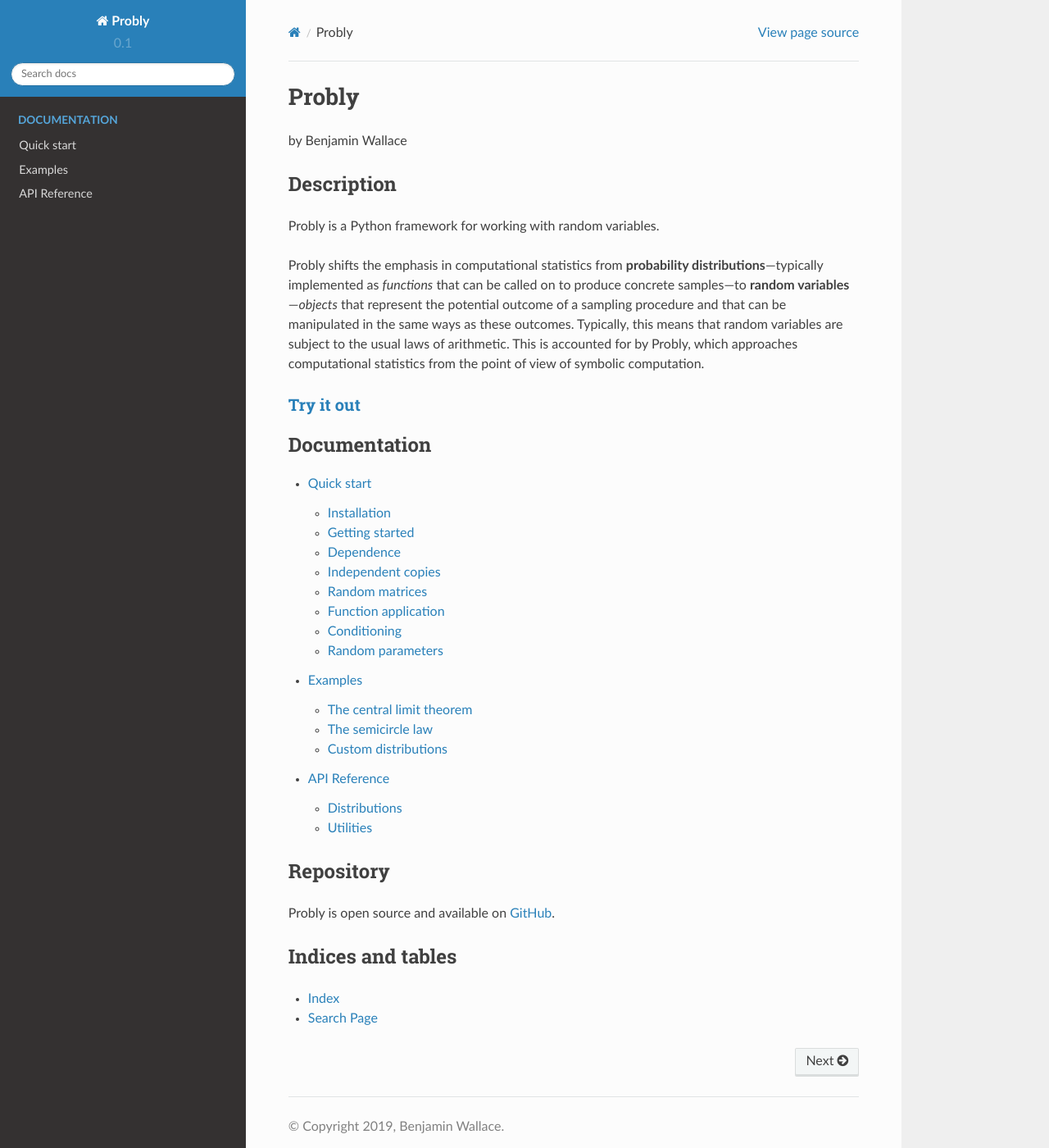
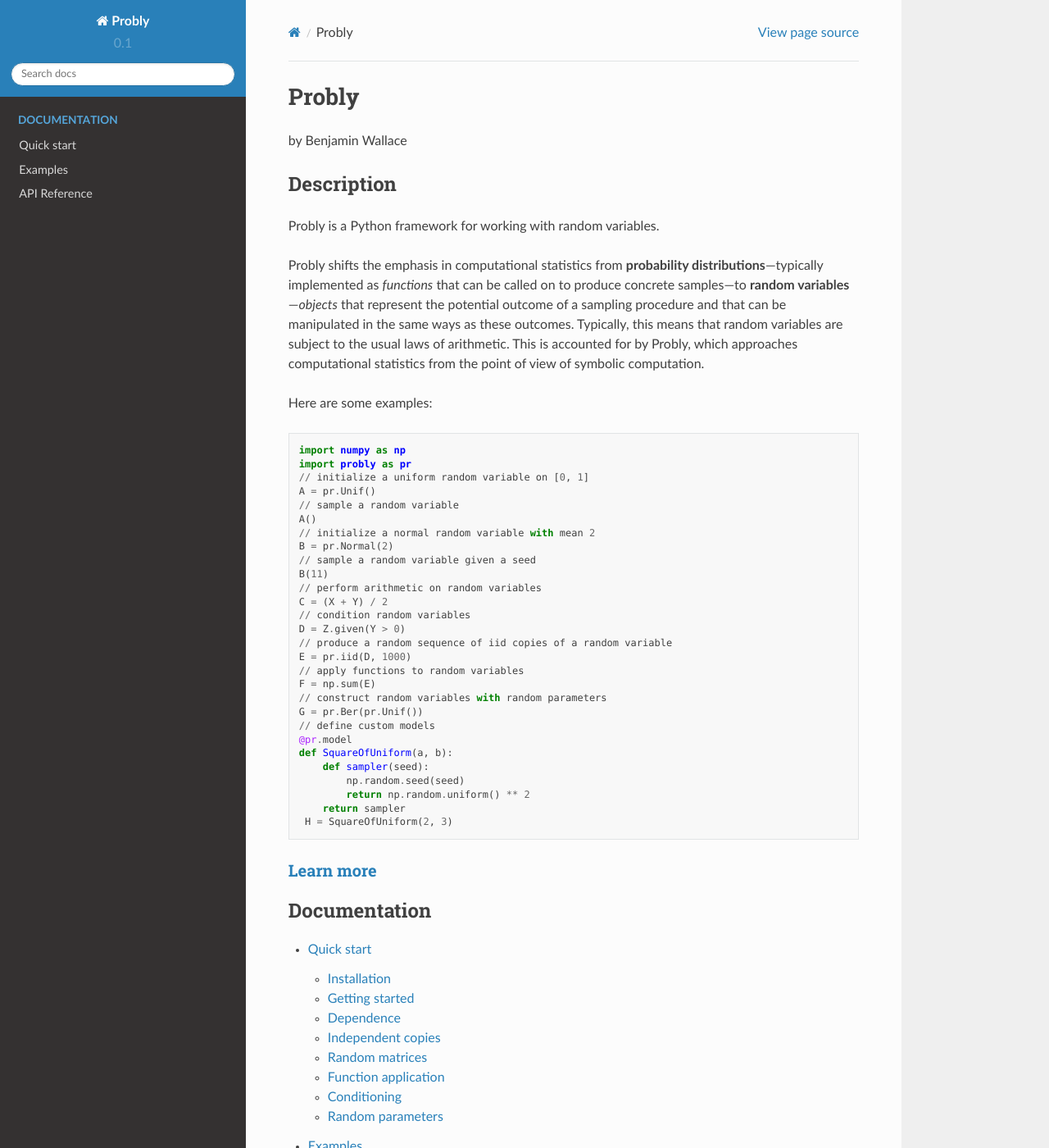
Before and after one commit to bencwallace/Probly, a Sphinx documentation site: the page built from docs/source/index.rst, in a window 1280 px wide and 1400 px high. Shown: the whole window at 82% size. Built offline with Sphinx 7.4.7 and the Read the Docs theme 2.0.0, drawn with Linux system fonts in a browser that asks for light colours.

Commit message:
added examples to readme

```diff
--- a/README.rst
+++ b/README.rst
@@ -16,5 +16,36 @@
 Typically, this means that random variables are subject to the usual laws of arithmetic. This is accounted for by Probly,
 which approaches computational statistics from the point of view of symbolic computation.
 
-`Try it out <https://probly.readthedocs.io/en/latest/quick.html>`_
+Here are some examples::
+
+    import numpy as np
+    import probly as pr
+    // initialize a uniform random variable on [0, 1]
+    A = pr.Unif()
+    // sample a random variable
+    A()
+    // initialize a normal random variable with mean 2
+    B = pr.Normal(2)
+    // sample a random variable given a seed
+    B(11)
+    // perform arithmetic on random variables
+    C = (X + Y) / 2
+    // condition random variables
+    D = Z.given(Y > 0)
+    // produce a random sequence of iid copies of a random variable
+    E = pr.iid(D, 1000)
+    // apply functions to random variables
+    F = np.sum(E)
+    // construct random variables with random parameters
+    G = pr.Ber(pr.Unif())
+    // define custom models
+    @pr.model
+    def SquareOfUniform(a, b):
+        def sampler(seed):
+            np.random.seed(seed)
+            return np.random.uniform() ** 2
+        return sampler
+     H = SquareOfUniform(2, 3)
+
+`Learn more <https://probly.readthedocs.io/en/latest/quick.html>`_
 ==================================================================
--- a/docs/source/quick.rst
+++ b/docs/source/quick.rst
@@ -23,7 +23,6 @@
 >>> import probly as pr
 
 Next, we initialize some pre-packaged random variables.
-A complete list of available distributions is available at the :ref:`api`.
 
 >>> # A Bernoulli random variable with parameter 0.5
 >>> X = pr.Ber()
```
